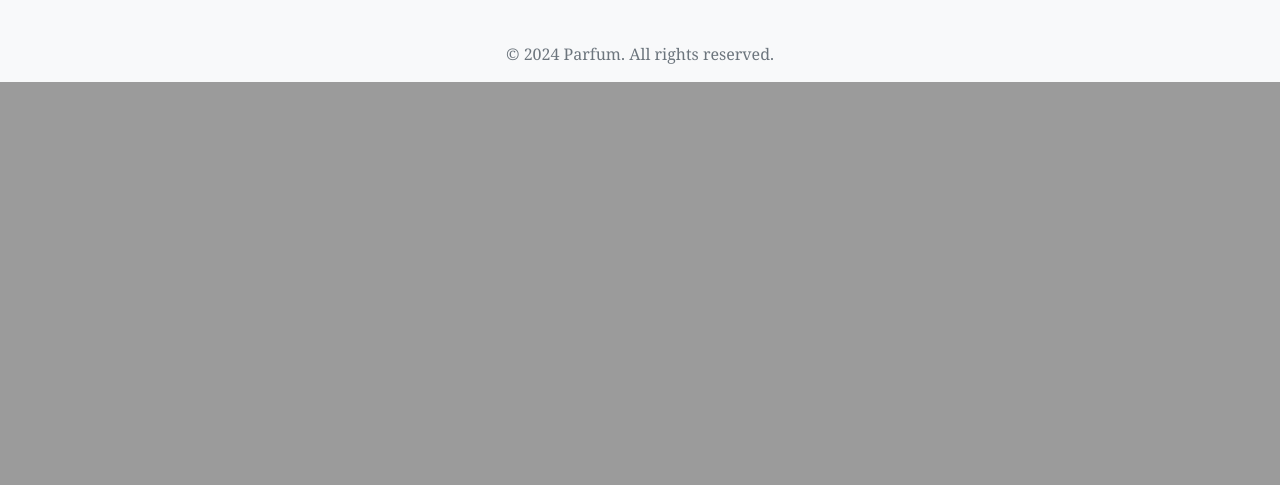
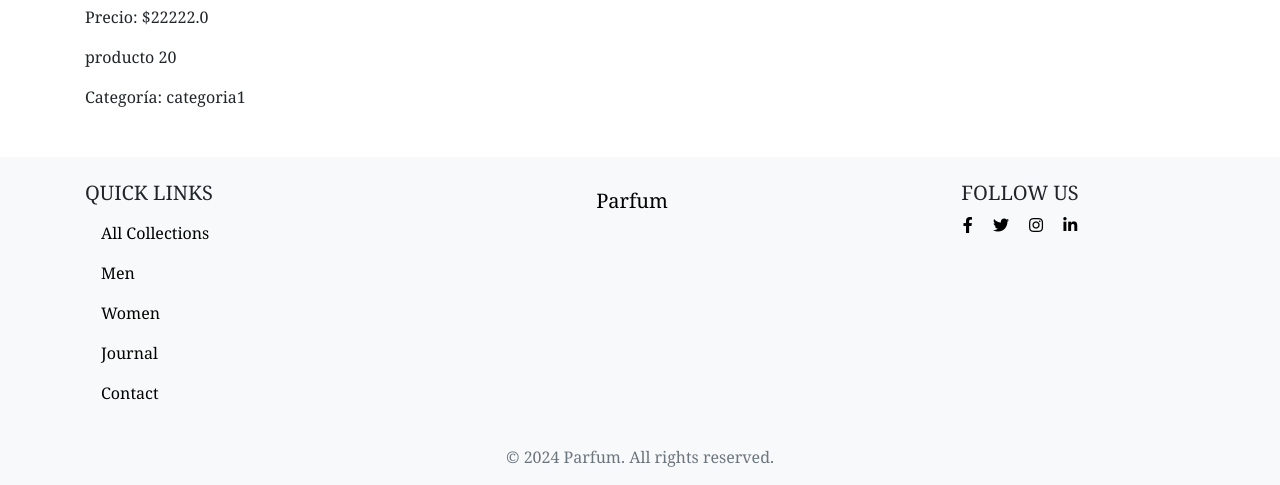
Before and after one commit to nSy0/Evaluacion-3.2, a Django app: page / in a window 1280 px wide. Shown: the part 1088-1573 px from the top of the page. Before the commit the page ends 1170 px from the top, so only its background shows below. Run offline with Django 5.2, Linux system fonts and the light colour scheme; data comes from the database, SQL or seed files in the repository; both versions use the stored data as it was after the commit.

Commit message:
Se arreglo el crud

```diff
--- a/core/views.py
+++ b/core/views.py
@@ -7,8 +7,8 @@ from django.views import View
 
 # Create your views here.
 
-def index(request):
-    return render(request, 'core/index.html')
+# def index(request):
+#     return render(request, 'core/index.html')
 
 def contacto(request):
     return render(request, 'core/contacto.html')
@@ -24,6 +24,12 @@ def men(request):
 
 def women(request):
     return render(request, 'core/women.html')
+
+#producto
+
+def index(request):
+    productos = Producto.objects.all()
+    return render(request, 'core/index.html', {'productos': productos})
 
 #Carrito
 
--- a/templates/core/index.html
+++ b/templates/core/index.html
@@ -21,5 +21,18 @@
 
     </div>
 
+    <div class="container">
+        {% for core_producto in productos %}
+            <div class="product">
+                <img src="https://www.elcomercio.com/wp-content/uploads/2024/05/pedro-pedro-meme.jpg" alt="" style="width: 300px;">
+                <h3>{{ core_producto.titulo }}</h3>
+                <p>Precio: ${{ core_producto.precio }}</p>
+                <p>{{ core_producto.descripcion }}</p>
+                <p>Categoría: {{ core_producto.categoria }}</p>
+            </div>
+        {% endfor %}
+    </div>
+
+
 
     {% endblock content %}
```
Also changed, not shown: templates/core/collections.html (+14 -0 lines), core/migrations/0001_initial.py (added), core/migrations/__init__.py (deleted), db.sqlite3, media/producto/pruebas_Ggn65au.png (added).
